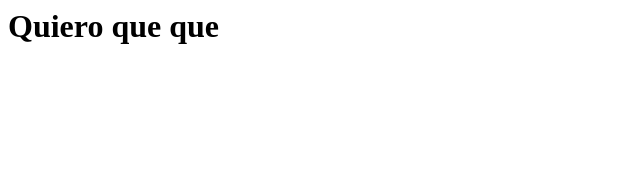
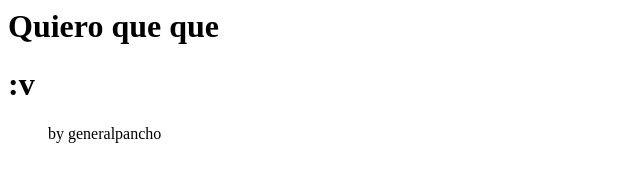
Before and after one commit to TurboCG/totake-fe, a plain HTML site: page index.html in a window 1280 px wide. Shown: the whole page, without its empty margins (0-640 px from the left). Drawn offline with Linux system fonts and the light colour scheme.

Commit message:
v
✌️

```diff
--- a/index.html
+++ b/index.html
@@ -1,3 +1,8 @@
+<head>
+  <link rel="stylesheet" href="style.css">
+</head>
 <body>
   <h1>Quiero que que</h1>
+  <h1>:v</h1>
+  <blockquote>by generalpancho</blockquote>
 </body>
```
Also changed, not shown: style.css (added).
